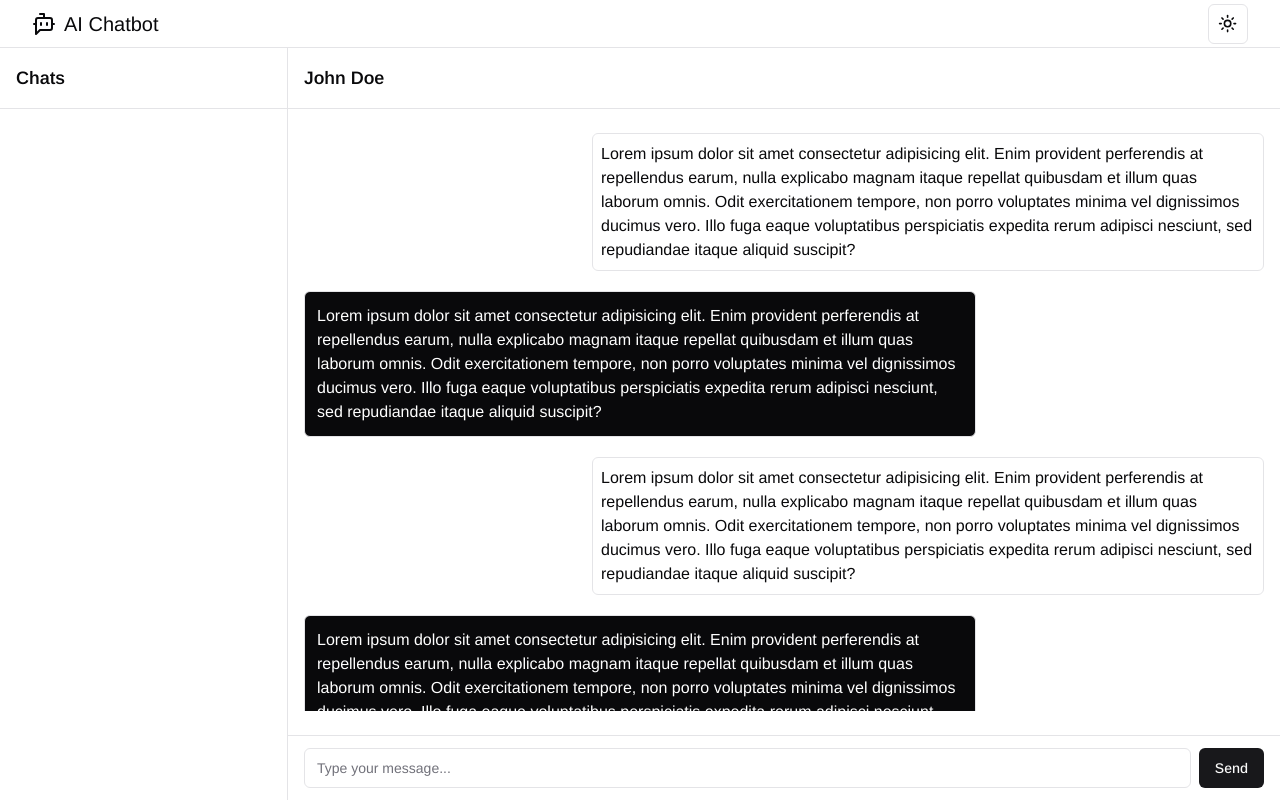
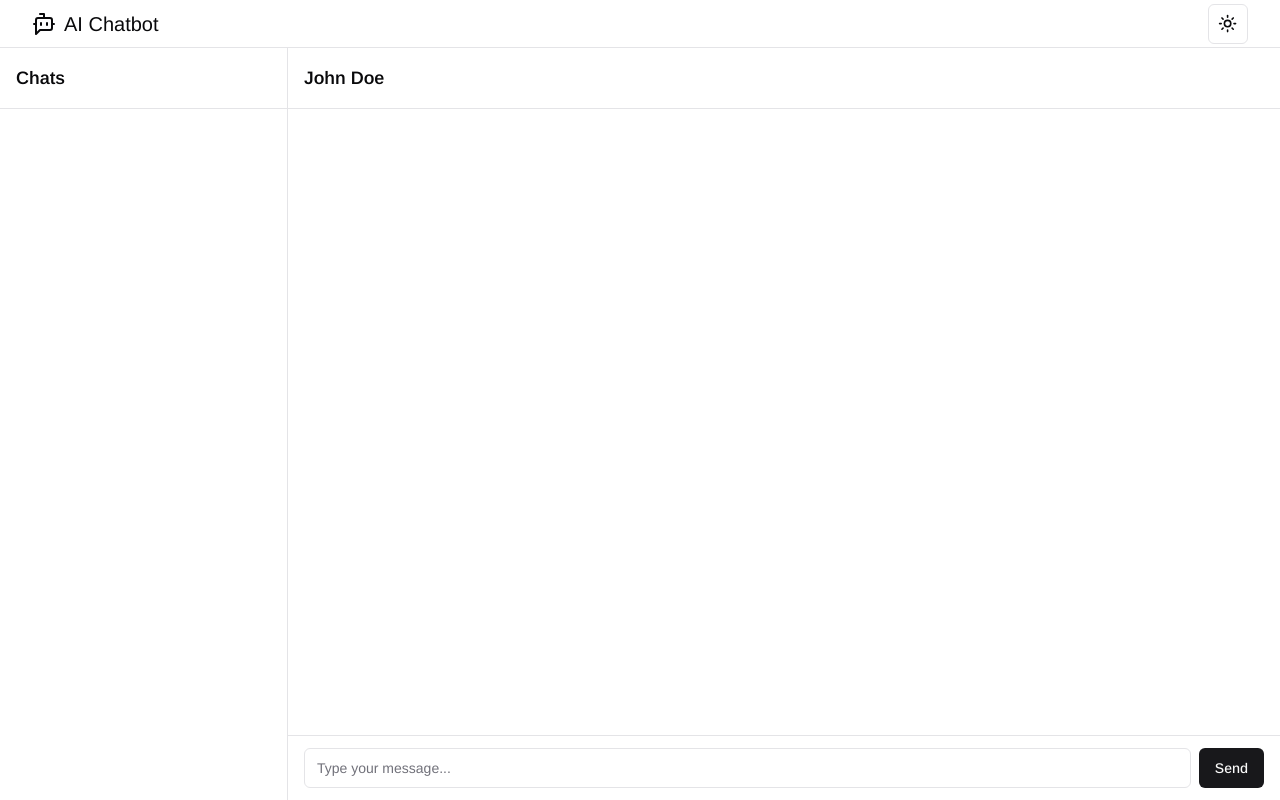
Before and after one commit to adrianszablowski/ai-chatbot, a Next.js app: page /chat in a window 1280 px wide. Built offline with nearby package versions, Linux system fonts and the light colour scheme.

Commit message:
connected to open ai

```diff
--- /dev/null
+++ b/src/app/api/chat/route.ts
@@ -0,0 +1,21 @@
+import OpenAI from 'openai';
+import { OpenAIStream, StreamingTextResponse } from 'ai';
+
+const openai = new OpenAI({
+	apiKey: process.env.OPENAI_API_KEY,
+});
+
+export const dynamic = 'force-dynamic';
+
+export async function POST(req: Request) {
+	const { messages } = await req.json();
+
+	const response = await openai.chat.completions.create({
+		model: 'gpt-3.5-turbo',
+		stream: true,
+		messages,
+	});
+
+	const stream = OpenAIStream(response);
+	return new StreamingTextResponse(stream);
+}
--- a/src/app/chat/components/bot-message.tsx
+++ b/src/app/chat/components/bot-message.tsx
@@ -1,14 +1,7 @@
-import React from 'react';
+import React, { ReactNode } from 'react';
 
-export default function BotMessage() {
+export default function BotMessage({ children }: { children: ReactNode }) {
 	return (
-		<div className='bg-foreground text-background border border-border p-3 rounded-md max-w-[70%]'>
-			<p>
-				Lorem ipsum dolor sit amet consectetur adipisicing elit. Enim provident perferendis at repellendus earum, nulla
-				explicabo magnam itaque repellat quibusdam et illum quas laborum omnis. Odit exercitationem tempore, non porro
-				voluptates minima vel dignissimos ducimus vero. Illo fuga eaque voluptatibus perspiciatis expedita rerum
-				adipisci nesciunt, sed repudiandae itaque aliquid suscipit?
-			</p>
-		</div>
+		<div className='bg-foreground text-background border border-border p-3 rounded-md max-w-[70%]'>{children}</div>
 	);
 }
--- /dev/null
+++ b/src/app/chat/components/chat-container.tsx
@@ -0,0 +1,28 @@
+import { Button } from '@/components/ui/button';
+import { Input } from '@/components/ui/input';
+import { ScrollArea } from '@/components/ui/scroll-area';
+import React from 'react';
+import BotMessage from './bot-message';
+import UserMessage from './user-message';
+import Chat from './chat';
+
+export default function ChatContainer() {
+	return (
+		<div className='flex h-full w-full'>
+			<div className='hidden w-72 flex-col border-r md:flex'>
+				<div className='border-b p-4'>
+					<h2 className='text-lg font-semibold'>Chats</h2>
+				</div>
+				<div className='flex-1 overflow-y-auto' />
+			</div>
+			<div className='flex flex-1 flex-col'>
+				<div className='border-b p-4'>
+					<div className='flex items-center space-x-4'>
+						<h2 className='text-lg font-semibold'>John Doe</h2>
+					</div>
+				</div>
+				<Chat />
+			</div>
+		</div>
+	);
+}
--- a/src/app/chat/components/chat.tsx
+++ b/src/app/chat/components/chat.tsx
@@ -1,38 +1,39 @@
+'use client';
+
 import { Button } from '@/components/ui/button';
 import { Input } from '@/components/ui/input';
-import { ScrollArea } from '@/components/ui/scroll-area';
-import React from 'react';
+import { ScrollArea } from '@radix-ui/react-scroll-area';
+import { useChat } from 'ai/react';
+import { map } from 'lodash';
 import BotMessage from './bot-message';
 import UserMessage from './user-message';
 
 export default function Chat() {
+	const { messages, input, handleInputChange, handleSubmit } = useChat();
+
+	console.log('mess', messages);
+
 	return (
-		<div className='flex h-full w-full'>
-			<div className='hidden w-72 flex-col border-r md:flex'>
-				<div className='border-b p-4'>
-					<h2 className='text-lg font-semibold'>Chats</h2>
-				</div>
-				<div className='flex-1 overflow-y-auto' />
+		<>
+			<ScrollArea className='w-full px-4 py-6 h-full flex flex-col gap-5'>
+				{map(messages, message => {
+					return (
+						<>
+							{message.role === 'user' ? (
+								<UserMessage key={message.id}>{message.content}</UserMessage>
+							) : (
+								<BotMessage key={message.id}>{message.content}</BotMessage>
+							)}
+						</>
+					);
+				})}
+			</ScrollArea>
+			<div className='border-t px-4 py-3 bottom-0'>
+				<form className='flex items-center space-x-2' onSubmit={handleSubmit}>
+					<Input placeholder='Type your message...' type='text' value={input} onChange={handleInputChange} />
+					<Button>Send</Button>
+				</form>
 			</div>
-			<div className='flex flex-1 flex-col'>
-				<div className='border-b p-4'>
-					<div className='flex items-center space-x-4'>
-						<h2 className='text-lg font-semibold'>John Doe</h2>
-					</div>
-				</div>
-				<ScrollArea className='w-full px-4 py-6 h-full [&>div>div]:!flex [&>div>div]:!flex-col [&>div>div]:gap-5'>
-					<UserMessage />
-					<BotMessage />
-					<UserMessage />
-					<BotMessage />
-				</ScrollArea>
-				<div className='border-t px-4 py-3 bottom-0'>
-					<div className='flex items-center space-x-2'>
-						<Input placeholder='Type your message...' type='text' />
-						<Button>Send</Button>
-					</div>
-				</div>
-			</div>
-		</div>
+		</>
 	);
 }
--- a/src/app/chat/components/user-message.tsx
+++ b/src/app/chat/components/user-message.tsx
@@ -1,14 +1,9 @@
-import React from 'react';
+import React, { ReactNode } from 'react';
 
-export default function UserMessage() {
+export default function UserMessage({ children }: { children: ReactNode }) {
 	return (
 		<div className='text-foreground bg-background border border-border p-2 rounded-md max-w-[70%] self-end'>
-			<p>
-				Lorem ipsum dolor sit amet consectetur adipisicing elit. Enim provident perferendis at repellendus earum, nulla
-				explicabo magnam itaque repellat quibusdam et illum quas laborum omnis. Odit exercitationem tempore, non porro
-				voluptates minima vel dignissimos ducimus vero. Illo fuga eaque voluptatibus perspiciatis expedita rerum
-				adipisci nesciunt, sed repudiandae itaque aliquid suscipit?
-			</p>
+			{children}
 		</div>
 	);
 }
--- a/src/app/chat/page.tsx
+++ b/src/app/chat/page.tsx
@@ -1,10 +1,9 @@
-import React from 'react';
-import Chat from './components/chat';
+import ChatContainer from './components/chat-container';
 
 export default function Page() {
 	return (
 		<div className='h-[94dvh] overflow-hidden'>
-			<Chat />
+			<ChatContainer />
 		</div>
 	);
 }
```
Also changed, not shown: package.json (+6 -1 lines), 1 other file (tests, documents, lock files or other folders).
